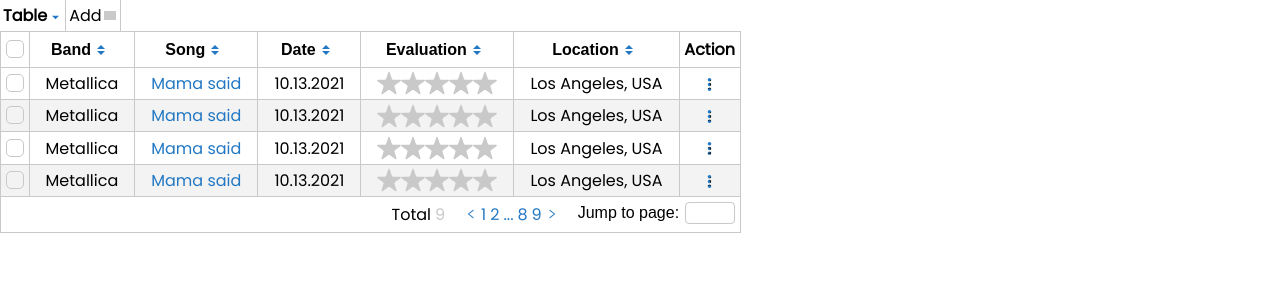
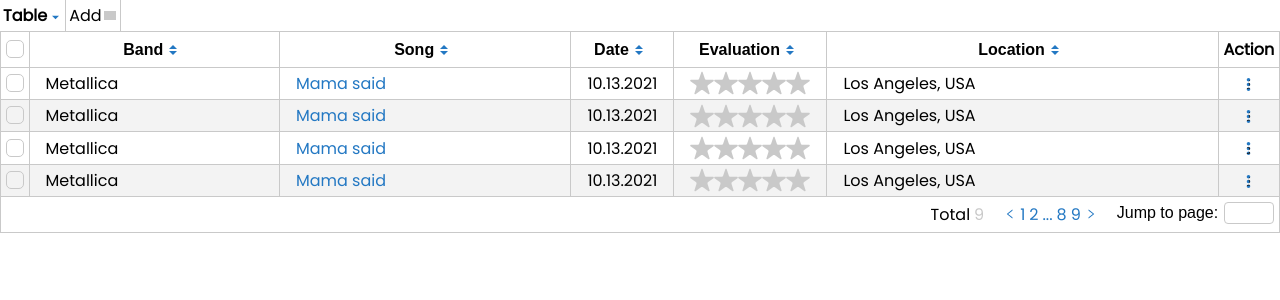
Before and after one commit to YauheniMel/Table, a React (Create React App) app in the folder table/: page / in a window 1280 px wide. Shown: the top 300 px of the page. Built offline with nearby package versions, Linux system fonts and the light colour scheme; grey boxes are pictures that could not be loaded.

Commit message:
feat: get content for body table

```diff
--- a/table/src/App.js
+++ b/table/src/App.js
@@ -1,32 +1,10 @@
 import './App.scss';
-import TabToggle from './components/atoms/TabToggle/TabToggle';
-import Pagination from './components/molecules/Pagination/Pagination';
-import TableHead from './components/molecules/TableHead/TableHead';
-import TemplateLineTable from './components/molecules/TemplateLineTable/TemplateLineTable';
+import TableContainer from './components/organisms/TableContainer/TableContainer';
 
 function App() {
   return (
     <div className="App">
-      <TabToggle title="Table" isActive={true} />
-      <TabToggle title="Add" isActive={false} />
-      <table>
-        <thead>
-          <TableHead />
-        </thead>
-        <tbody>
-          <TemplateLineTable />
-          <TemplateLineTable />
-          <TemplateLineTable />
-          <TemplateLineTable />
-        </tbody>
-        <tfoot>
-          <tr>
-            <td colSpan="7">
-              <Pagination />
-            </td>
-          </tr>
-        </tfoot>
-      </table>
+      <TableContainer />
     </div>
   );
 }
--- a/table/src/App.scss
+++ b/table/src/App.scss
@@ -1,7 +1,7 @@
 @import './style/colors';
 
 table {
-  max-width: 1400px;
+  width: 100%;
   border: 1px solid $gray-2;
   border-collapse: collapse;
 }
--- a/table/src/components/molecules/TemplateLineTable/TemplateLineTable.module.scss
+++ b/table/src/components/molecules/TemplateLineTable/TemplateLineTable.module.scss
@@ -17,6 +17,10 @@
     padding: 0.2em 1em;
   }
 
+ .position {
+    width: 100px;
+  }
+
   & > :last-child {
     width: 20px;
     padding: 0.2em;
--- /dev/null
+++ b/table/src/components/organisms/TableContainer/TableContainer.jsx
@@ -0,0 +1,46 @@
+import { useEffect } from 'react';
+import { useDispatch, useSelector } from 'react-redux';
+import { getBodyContent } from '../../../store/reducers/reducer';
+import TabToggle from '../../atoms/TabToggle/TabToggle';
+import Pagination from '../../molecules/Pagination/Pagination';
+import TableHead from '../../molecules/TableHead/TableHead';
+import TemplateLineTable from '../../molecules/TemplateLineTable/TemplateLineTable';
+
+export default function TableContainer() {
+
+  const state = useSelector((state) => state.reducer);
+  const dispatch = useDispatch();
+
+  useEffect(() => {
+    dispatch(getBodyContent());
+  }, [dispatch])
+
+  const { bodyTable } = state;
+
+  console.log(bodyTable);
+
+  return (
+    <div className="container">
+      <TabToggle title="Table" isActive={true} />
+      <TabToggle title="Add" isActive={false} />
+      <table>
+        <thead>
+          <TableHead />
+        </thead>
+        <tbody>
+          <TemplateLineTable />
+          <TemplateLineTable />
+          <TemplateLineTable />
+          <TemplateLineTable />
+        </tbody>
+        <tfoot>
+          <tr>
+            <td colSpan="7">
+              <Pagination />
+            </td>
+          </tr>
+        </tfoot>
+      </table>
+    </div>
+  );
+}
--- a/table/src/index.js
+++ b/table/src/index.js
@@ -2,11 +2,15 @@
 import ReactDOM from 'react-dom';
 import './index.scss';
 import App from './App';
+import store from './store/store';
 import reportWebVitals from './reportWebVitals';
+import { Provider } from 'react-redux';
 
 ReactDOM.render(
   <React.StrictMode>
-    <App />
+    <Provider store={store}>
+      <App />
+    </Provider>
   </React.StrictMode>,
   document.getElementById('root')
 );
--- a/table/src/index.scss
+++ b/table/src/index.scss
@@ -4,6 +4,11 @@
 html,
 body {
   font-family: Poppins;
+}
+
+.container {
+  max-width: 1400px;
+  margin: auto;
 }
 
 a {
```
